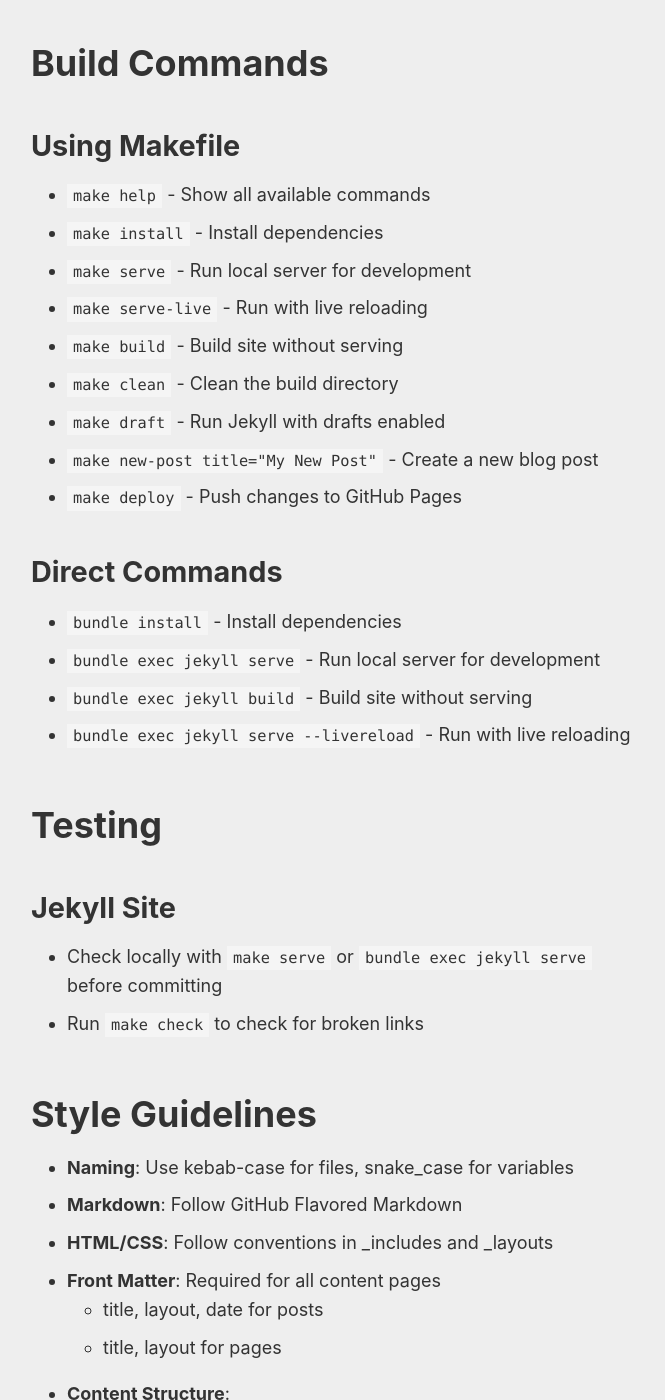
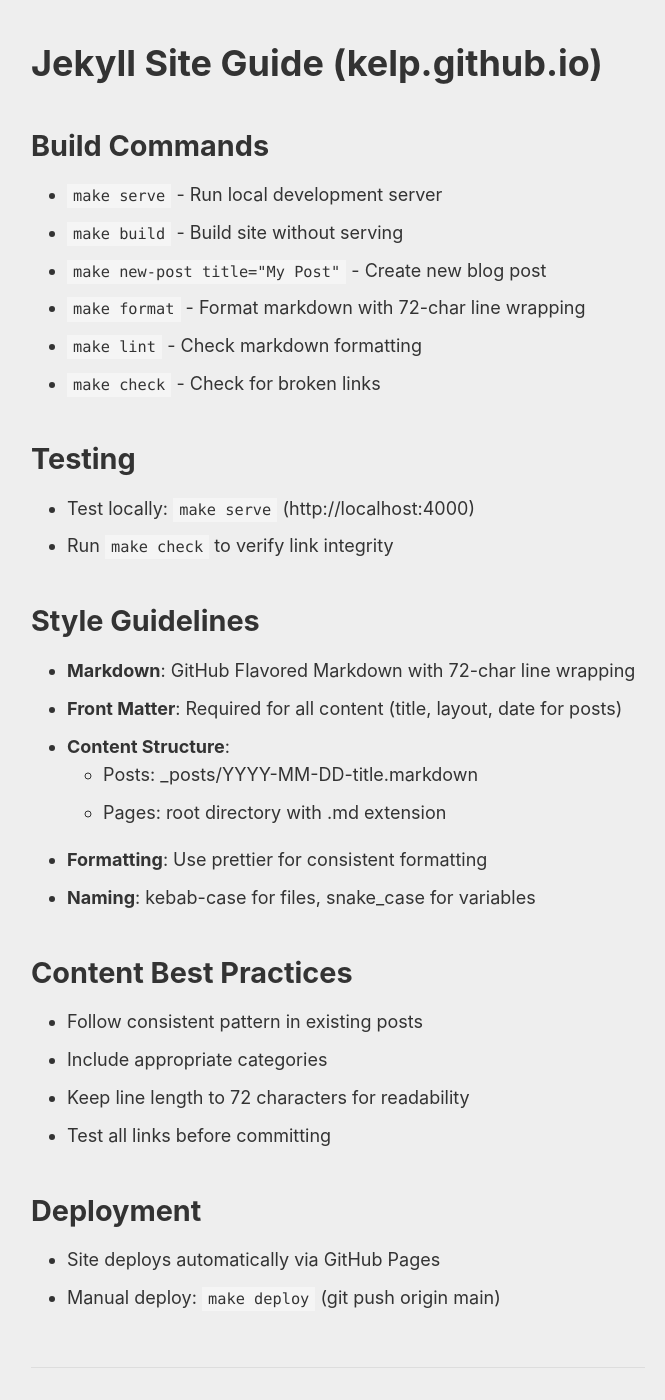
Before and after one commit to kelp/kelp.github.io, a Jekyll site: the page built from CLAUDE.md, in a window 1280 px wide and 1400 px high, scrolled down 254 px. Shown: the whole window, without its empty margins (302-967 px from the left). Built offline with Jekyll 4.4.1, drawn with Linux system fonts in a browser that asks for light colours; our own code applies the rules of GitHub Pages for plain Markdown files; some of the changed text lies outside the part shown.

```diff
--- a/CLAUDE.md
+++ b/CLAUDE.md
@@ -1,45 +1,32 @@
-# Build Commands
+# Jekyll Site Guide (kelp.github.io)
 
-## Using Makefile
-- `make help` - Show all available commands
-- `make install` - Install dependencies
-- `make serve` - Run local server for development
-- `make serve-live` - Run with live reloading
+## Build Commands
+- `make serve` - Run local development server
 - `make build` - Build site without serving
-- `make clean` - Clean the build directory
-- `make draft` - Run Jekyll with drafts enabled
-- `make new-post title="My New Post"` - Create a new blog post
-- `make deploy` - Push changes to GitHub Pages
+- `make new-post title="My Post"` - Create new blog post
+- `make format` - Format markdown with 72-char line wrapping
+- `make lint` - Check markdown formatting
+- `make check` - Check for broken links
 
-## Direct Commands
-- `bundle install` - Install dependencies
-- `bundle exec jekyll serve` - Run local server for development
-- `bundle exec jekyll build` - Build site without serving
-- `bundle exec jekyll serve --livereload` - Run with live reloading
+## Testing
+- Test locally: `make serve` (http://localhost:4000)
+- Run `make check` to verify link integrity
 
-# Testing
-## Jekyll Site
-- Check locally with `make serve` or `bundle exec jekyll serve` before committing
-- Run `make check` to check for broken links
+## Style Guidelines
+- **Markdown**: GitHub Flavored Markdown with 72-char line wrapping
+- **Front Matter**: Required for all content (title, layout, date for posts)
+- **Content Structure**:
+  - Posts: _posts/YYYY-MM-DD-title.markdown
+  - Pages: root directory with .md extension
+- **Formatting**: Use prettier for consistent formatting
+- **Naming**: kebab-case for files, snake_case for variables
 
-# Style Guidelines
-- **Naming**: Use kebab-case for files, snake_case for variables
-- **Markdown**: Follow GitHub Flavored Markdown
-- **HTML/CSS**: Follow conventions in _includes and _layouts
-- **Front Matter**: Required for all content pages
-  - title, layout, date for posts
-  - title, layout for pages
-- **Content Structure**:
-  - Posts in _posts/ directory with YYYY-MM-DD-title.markdown naming
-  - Pages in root with .md extension
-  - Assets in assets/ directory
+## Content Best Practices
+- Follow consistent pattern in existing posts
+- Include appropriate categories
+- Keep line length to 72 characters for readability
+- Test all links before committing
 
-# CI/CD
-- GitHub Actions workflow automatically deploys to GitHub Pages
-- IMPORTANT: This repository must remain named `kelp.github.io` for GitHub Pages to function correctly with the custom domain
-
-# Communication Guidelines
-- Do not hallucinate or make up information
-- Be explicit when you're not sure about how to do something
-- Admit when you don't know the answer to a question
-- Ask clarifying questions when needed
+## Deployment
+- Site deploys automatically via GitHub Pages
+- Manual deploy: `make deploy` (git push origin main)
```
Also changed, not shown: _posts/2025-03-16-creating-webdown.markdown (+66 -24 lines), _posts/2025-03-24-llms-are-an-os-or-weird-computers.markdown (+8 -7 lines), _posts/2025-03-27-revenge-of-the-junior-developer.markdown (+15 -14 lines), _posts/2025-03-29-auto-crossposting-bluesky.markdown (added, +276 -0 lines), 1 other file.
